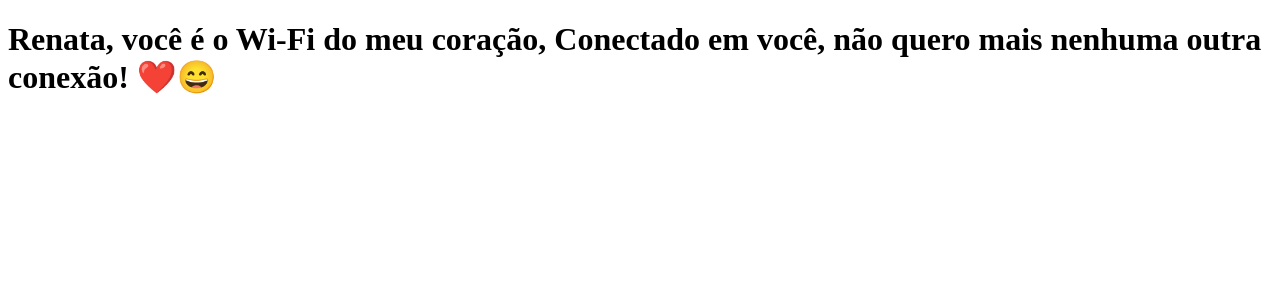
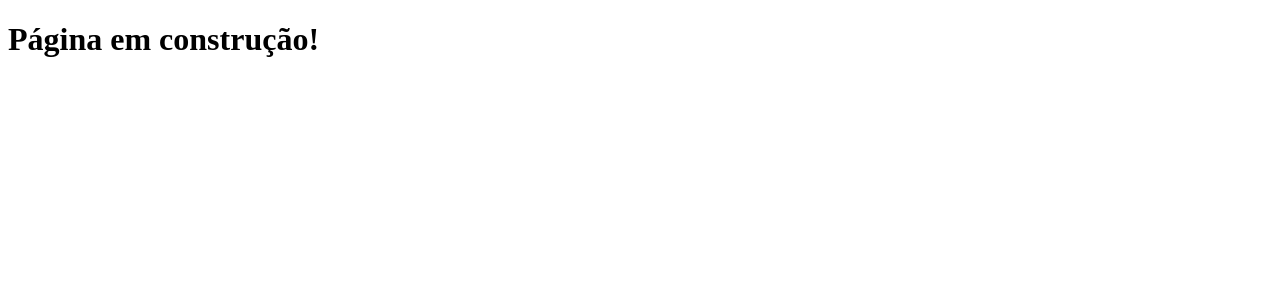
Before and after one commit to mangiro/clone-tabnews, a Next.js app: page / in a window 1280 px wide. Shown: the top 300 px of the page. Built offline with nearby package versions, Linux system fonts and the light colour scheme.

Commit message:
Change initial page message

```diff
--- a/pages/index.js
+++ b/pages/index.js
@@ -1,10 +1,5 @@
 function Home() {
-  return (
-    <h1>
-      Renata, você é o Wi-Fi do meu coração, Conectado em você, não quero mais
-      nenhuma outra conexão! ❤️😄
-    </h1>
-  );
+  return <h1>Página em construção!</h1>;
 }
 
 export default Home;
```
